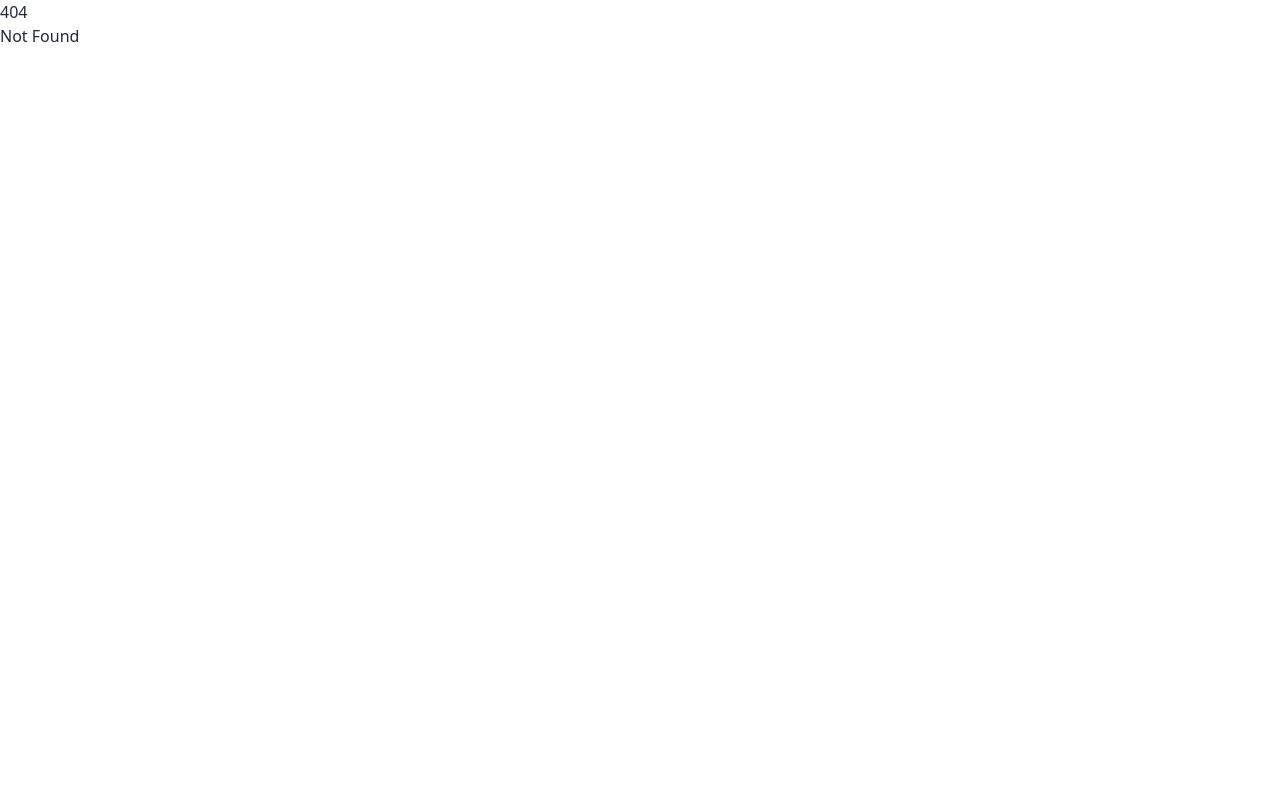
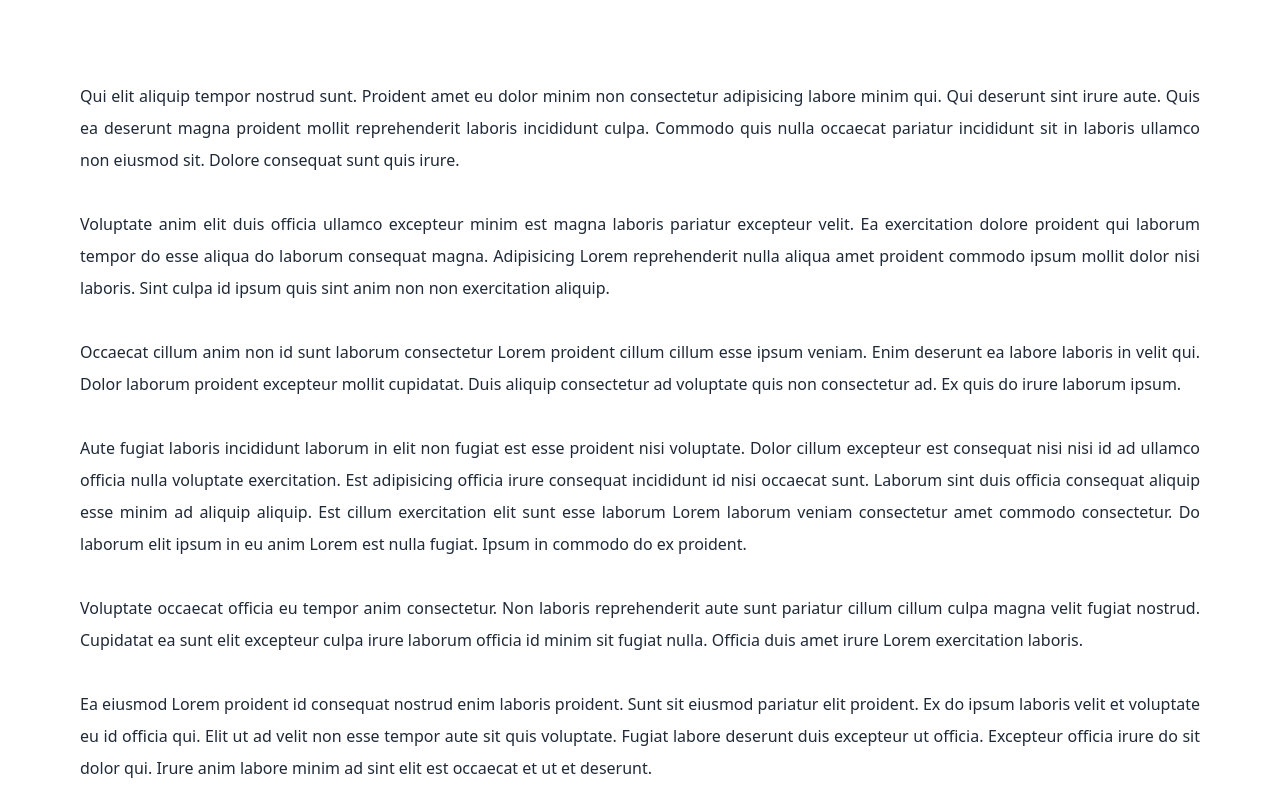
Before and after one commit to marvincyk/muffle, a SvelteKit app: page /lorem in a window 1280 px wide. Before the commit this address had no page. Shown: the top 800 px of the page. Built offline with nearby package versions, Linux system fonts and the light colour scheme.

Commit message:
Render Lorem ipsum

```diff
--- a/package.json
+++ b/package.json
@@ -32,5 +32,8 @@
 		"typescript-eslint": "^8.0.0",
 		"vite": "^5.0.3"
 	},
-	"type": "module"
+	"type": "module",
+	"dependencies": {
+		"lorem-ipsum": "^2.0.8"
+	}
 }
--- a/src/routes/+page.svelte
+++ b/src/routes/+page.svelte
@@ -8,7 +8,7 @@
 	<source src="old-film-grain.mp4" type="video/mp4" />
 </video>
 
-<div class="hero bg-base-200 min-h-screen">
+<div class="hero min-h-screen">
 	<div class="hero-content text-center">
 		<div class="max-w-md">
 			<h1 class="text-9xl font-bold">muffle</h1>
@@ -17,7 +17,7 @@
 				ambient noise increases, the page gradually darkens or distorts, prompting you to find a
 				quieter space to read.
 			</p>
-			<button class="btn btn-ghost btn-lg btn-outline">Get Started</button>
+			<a role="button" class="btn btn-ghost btn-lg btn-outline" href="/lorem">Begin Reading</a>
 		</div>
 	</div>
 </div>
--- /dev/null
+++ b/src/routes/lorem/+page.svelte
@@ -0,0 +1,9 @@
+<script lang="ts">
+	import { LoremIpsum } from "lorem-ipsum";
+
+	const lorem = new LoremIpsum({}, "plain", "\n\n");
+</script>
+
+<p class="text-justify p-20 leading-loose whitespace-pre-line">
+	{lorem.generateParagraphs(100)}
+</p>
```
Also changed, not shown: 1 other file (tests, documents, lock files or other folders).
